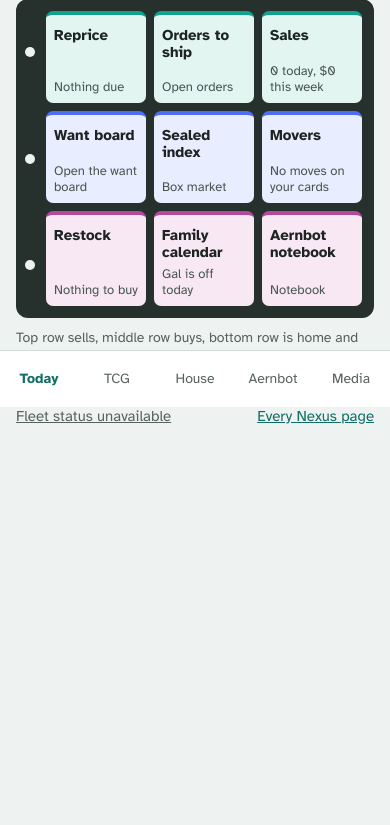
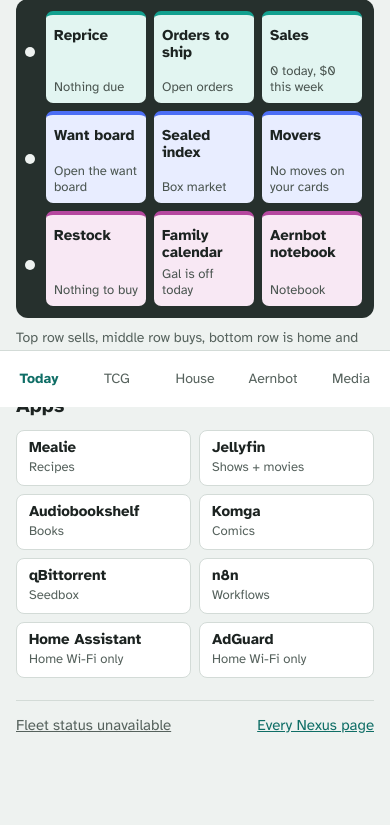
Before and after one commit to Aern28/aernhome, a Flask app: page /nexus in a window 390 px wide. Shown: the part 437-1262 px from the top of the page. Before the commit the page ends 861 px from the top, so only its background shows below. Run offline with Flask 3, Linux system fonts and the light colour scheme; data that the repository does not hold is empty; some libraries are stand-ins or nearby versions.

Commit message:
Nexus home: Apps row of one-tap service launchers (Aern 11/08)
Aern wanted bookmarks on phone and laptop; the old dashboard's service
tiles stopped showing once Tailscale visitors land on /nexus. Eight apps,
every link probed 200 from Trainer 11/08. Tailscale links are https so a
phone browser that force-upgrades still loads them (Mealie got a new
tailscale serve entry on :9443 today); the two LAN-only apps say so.

Co-Authored-By: Claude Opus 5.5 <noreply@anthropic.com>
Claude-Session: https://claude.ai/code/session_013a9D8fH1Nwpita99k43GTR

```diff
--- a/app.py
+++ b/app.py
@@ -1261,6 +1261,7 @@ def nexus_home():
         "pockets": nh.pockets(pocket_in),
         "fleet": nh.fleet_line(npl.status_line(checks)),
         "captures": ns_writes.list_capture(limit=8),
+        "apps": nh.apps(),
     }
     return render_template("nexus.html", sections=NEXUS_SECTIONS, active="/nexus", data=data)
 
--- a/nexus_home.py
+++ b/nexus_home.py
@@ -417,3 +417,23 @@ def fleet_line(status):
     """status = nexus_panels.status_line(checks) -> (level, text). Only when not ok."""
     level, text = status or ("ok", "")
     return None if level == "ok" else text
+
+
+# ── Apps (one-tap launchers, Aern 11/08: "bookmarks on phone and laptop") ────
+# Every link here was probed 200 from Trainer on 11/08. Tailscale ones are https so
+# phone browsers that force-upgrade to https still load them; LAN ones say so.
+TS = "https://ashaman.tail125d67.ts.net"
+APPS = (
+    ("Mealie", "Recipes", f"{TS}:9443/"),
+    ("Jellyfin", "Shows + movies", "http://ashaman.tail125d67.ts.net:8096/web/"),
+    ("Audiobookshelf", "Books", f"{TS}:13378/audiobookshelf/"),
+    ("Komga", "Comics", f"{TS}:25600/"),
+    ("qBittorrent", "Seedbox", f"{TS}:8444/"),
+    ("n8n", "Workflows", f"{TS}:5678/"),
+    ("Home Assistant", "Home Wi-Fi only", "http://192.168.1.70:8123/"),
+    ("AdGuard", "Home Wi-Fi only", "http://192.168.1.70:3000/"),
+)
+
+
+def apps():
+    return [{"name": n, "note": note, "href": url} for n, note, url in APPS]
--- a/static/css/nexus-home.css
+++ b/static/css/nexus-home.css
@@ -159,6 +159,14 @@ body.nh { background: var(--ground); color: var(--ink); font-family: "Atkinson H
 .nh-links { display: flex; flex-wrap: wrap; gap: 0 18px; margin: 4px 0 0; }
 .nh-links a { min-height: 44px; display: inline-flex; align-items: center; }
 
+/* Apps: one-tap launchers for the self-hosted services (Aern 11/08). */
+.nh-apps { display: grid; grid-template-columns: repeat(2, minmax(0, 1fr)); gap: 8px; }
+.nh-app { display: flex; flex-direction: column; justify-content: center; gap: 2px; min-height: 56px; padding: 8px 12px;
+  border: 1px solid var(--line); border-radius: 8px; background: var(--paper); color: var(--ink) !important; text-decoration: none; }
+.nh-app:hover { border-color: var(--teal); }
+.nh-anote { font-size: 13px; color: var(--muted); }
+@media (min-width: 768px) { .nh-apps { grid-template-columns: repeat(4, minmax(0, 1fr)); } }
+
 .nh-foot { display: flex; flex-wrap: wrap; justify-content: space-between; gap: 6px 20px; padding-top: 14px;
   border-top: 1px solid var(--line); font-size: 15px; color: var(--muted); }
 .nh-foot p { margin: 0; }
--- a/templates/nexus.html
+++ b/templates/nexus.html
@@ -121,6 +121,18 @@
 
 </div>
 
+<section class="nh-sec" aria-labelledby="apps-h">
+    <h2 id="apps-h">Apps</h2>
+    <div class="nh-apps">
+        {% for a in data.apps %}
+        <a class="nh-app" href="{{ a.href }}" target="_blank" rel="noopener">
+            <span class="nh-pname">{{ a.name }}</span>
+            <span class="nh-anote">{{ a.note }}</span>
+        </a>
+        {% endfor %}
+    </div>
+</section>
+
 <footer class="nh-foot">
     {% if data.fleet %}<p class="nh-fleet"><a href="/nexus/fleet">{{ data.fleet }}</a></p>{% endif %}
     <p><a href="/nexus/more">Every Nexus page</a></p>
```
Also changed, not shown: tests/test_nexus_home.py (+10 -0 lines).
